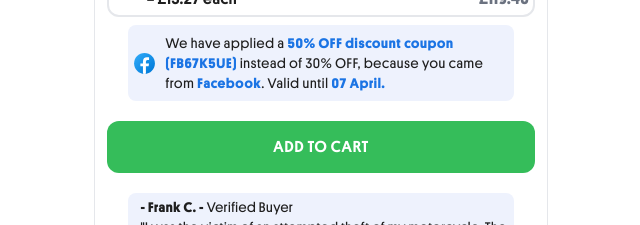
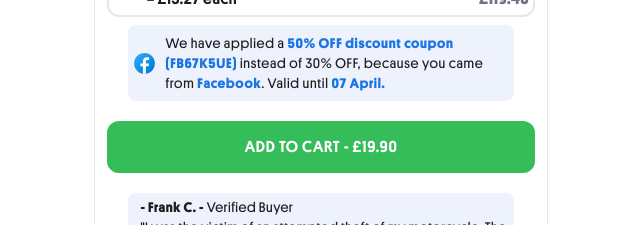
Before and after one commit to KolyStudio/Vehicules, a Next.js app: page / in a window 1280 px wide. Shown: the part 880-1105 px from the top of the page, without its empty margins (582-1222 px from the left). Built offline with nearby package versions, Linux system fonts and the light colour scheme.

Commit message:
first commit

```diff
--- a/components/Details.js
+++ b/components/Details.js
@@ -388,7 +388,13 @@ console.log(link);
               ""
             )}
 
-            <div>ADD TO CART</div>
+            <div>ADD TO CART - {quantity == 1 ? (
+              <>£{produit.price.toFixed(2)}</>
+            ) : quantity == 2 ? (
+              <>£{(produit.price * 1.5).toFixed(2)}</>
+            ) : (
+              <>£{(produit.price * 2).toFixed(2)}</>
+            )}</div>
           </button>
         </section>
 
@@ -413,10 +419,10 @@ console.log(link);
 
 
       {isVisible ? (
-                <div className=' lg:hidden w-[90%] m-auto fixed bottom-0 left-0 right-0 pb-2 z-[2]'>
+                <div className=' lg:hidden  m-auto fixed bottom-0 left-0 right-0 z-[2]'>
                   <button
                  onClick={AddToCart}
-                    className='  mt-5 flex w-full items-center justify-center  p-2 py-3.5 font-medium bg-[#35bd5a] text-white  tracking-wider rounded-xl'>
+                    className='  mt-5 flex w-full items-center justify-center  p-2 py-3.5 font-medium bg-[#35bd5a] text-white  tracking-wider'>
 
                   {loading ? (
               <svg
@@ -440,7 +446,13 @@ console.log(link);
               ""
             )}
 
-            <div>ADD TO CART</div>
+<div>ADD TO CART - {quantity == 1 ? (
+              <>£{produit.price.toFixed(2)}</>
+            ) : quantity == 2 ? (
+              <>£{(produit.price * 1.5).toFixed(2)}</>
+            ) : (
+              <>£{(produit.price * 2).toFixed(2)}</>
+            )}</div>
                   </button>
                 </div>
               ) : null}
```
